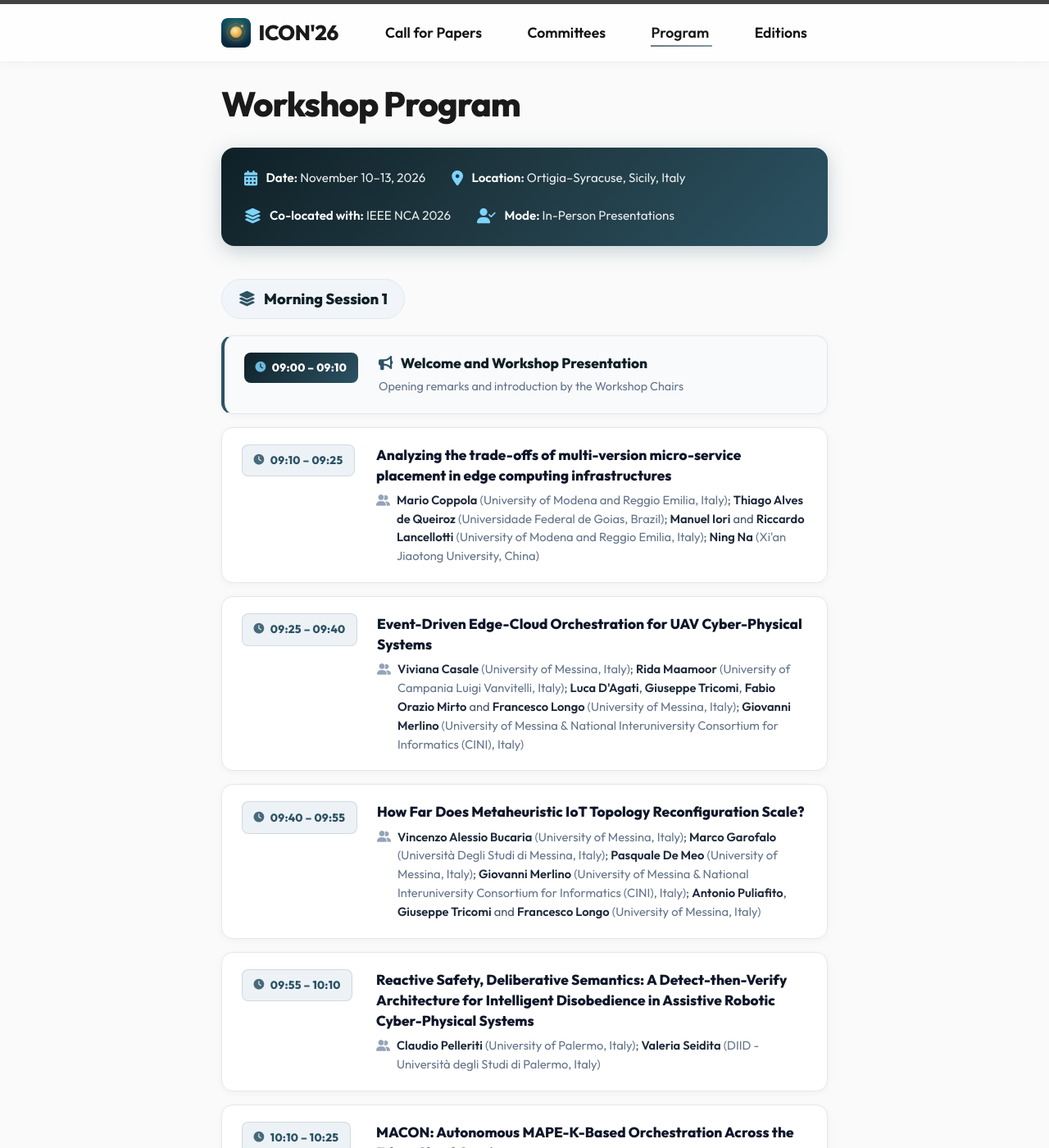
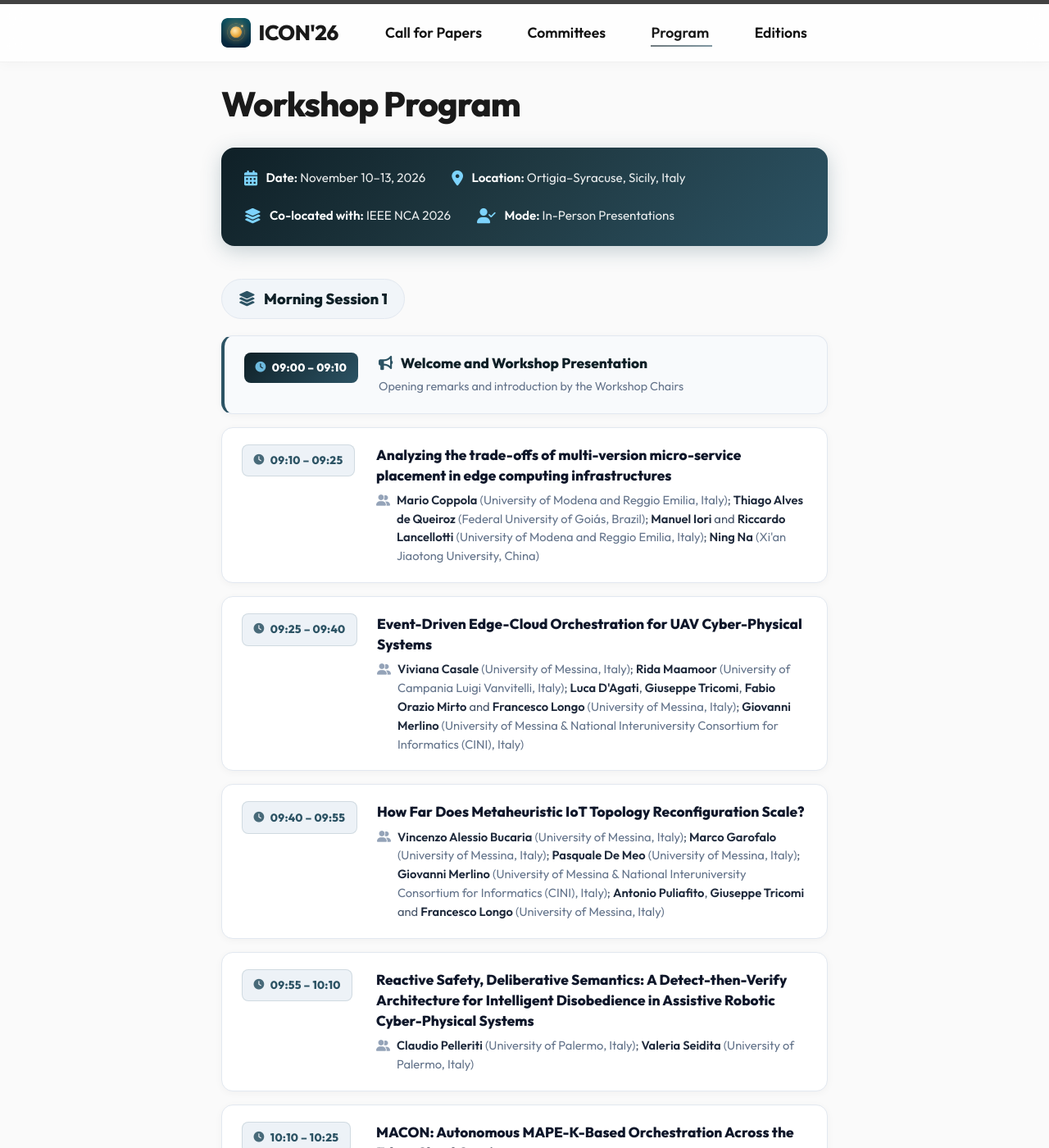
Before and after one commit to workshop-icon/2026, a Jekyll site: the page built from program.md, in a window 1280 px wide and 1400 px high. Shown: the whole window at 82% size. Built offline with Jekyll 4.4.1, drawn with Linux system fonts in a browser that asks for light colours; some of the changed text lies outside the part shown.

Commit message:
fix: update author affiliations for consistency in program page

```diff
--- a/program.md
+++ b/program.md
@@ -67,7 +67,7 @@ title: Workshop Program
             <i class="fas fa-user-friends"></i>
             <div class="authors-text">
               <span class="author-name">Mario Coppola</span> <span class="affiliation">(University of Modena and Reggio Emilia, Italy)</span>;
-              <span class="author-name">Thiago Alves de Queiroz</span> <span class="affiliation">(Universidade Federal de Goias, Brazil)</span>;
+              <span class="author-name">Thiago Alves de Queiroz</span> <span class="affiliation">(Federal University of Goiás, Brazil)</span>;
               <span class="author-name">Manuel Iori</span> and <span class="author-name">Riccardo Lancellotti</span> <span class="affiliation">(University of Modena and Reggio Emilia, Italy)</span>;
               <span class="author-name">Ning Na</span> <span class="affiliation">(Xi'an Jiaotong University, China)</span>
             </div>
@@ -113,7 +113,7 @@ title: Workshop Program
             <i class="fas fa-user-friends"></i>
             <div class="authors-text">
               <span class="author-name">Vincenzo Alessio Bucaria</span> <span class="affiliation">(University of Messina, Italy)</span>;
-              <span class="author-name">Marco Garofalo</span> <span class="affiliation">(Università Degli Studi di Messina, Italy)</span>;
+              <span class="author-name">Marco Garofalo</span> <span class="affiliation">(University of Messina, Italy)</span>;
               <span class="author-name">Pasquale De Meo</span> <span class="affiliation">(University of Messina, Italy)</span>;
               <span class="author-name">Giovanni Merlino</span> <span class="affiliation">(University of Messina & National Interuniversity Consortium for Informatics (CINI), Italy)</span>;
               <span class="author-name">Antonio Puliafito</span>, <span class="author-name">Giuseppe Tricomi</span> and <span class="author-name">Francesco Longo</span> <span class="affiliation">(University of Messina, Italy)</span>
@@ -137,7 +137,7 @@ title: Workshop Program
             <i class="fas fa-user-friends"></i>
             <div class="authors-text">
               <span class="author-name">Claudio Pelleriti</span> <span class="affiliation">(University of Palermo, Italy)</span>;
-              <span class="author-name">Valeria Seidita</span> <span class="affiliation">(DIID - Università degli Studi di Palermo, Italy)</span>
+              <span class="author-name">Valeria Seidita</span> <span class="affiliation">(University of Palermo, Italy)</span>
             </div>
           </div>
         </div>
@@ -226,7 +226,7 @@ title: Workshop Program
             <i class="fas fa-user-friends"></i>
             <div class="authors-text">
               <span class="author-name">Gabriele Orazi</span>, <span class="author-name">Pierpaolo Guglielmin</span> and <span class="author-name">Davide Bresolin</span> <span class="affiliation">(University of Padua, Italy)</span>;
-              <span class="author-name">Mauro Conti</span> <span class="affiliation">(University of Padova, Italy)</span>
+              <span class="author-name">Mauro Conti</span> <span class="affiliation">(University of Padua, Italy)</span>
             </div>
           </div>
         </div>
@@ -248,8 +248,8 @@ title: Workshop Program
             <div class="authors-text">
               <span class="author-name">Francesco Colace</span> and <span class="author-name">Dajana Conte</span> <span class="affiliation">(University of Salerno, Italy)</span>;
               <span class="author-name">Angelo Lorusso</span> <span class="affiliation">(Pegaso University, Italy & University of Salerno, Italy)</span>;
-              <span class="author-name">Domenico Santaniello</span> <span class="affiliation">(Università degli Studi di Salerno, Italy)</span>;
-              <span class="author-name">Carmine Valentino</span> <span class="affiliation">(University Of Salerno, Italy)</span>
+              <span class="author-name">Domenico Santaniello</span> <span class="affiliation">(University of Salerno, Italy)</span>;
+              <span class="author-name">Carmine Valentino</span> <span class="affiliation">(University of Salerno, Italy)</span>
             </div>
           </div>
         </div>
```
